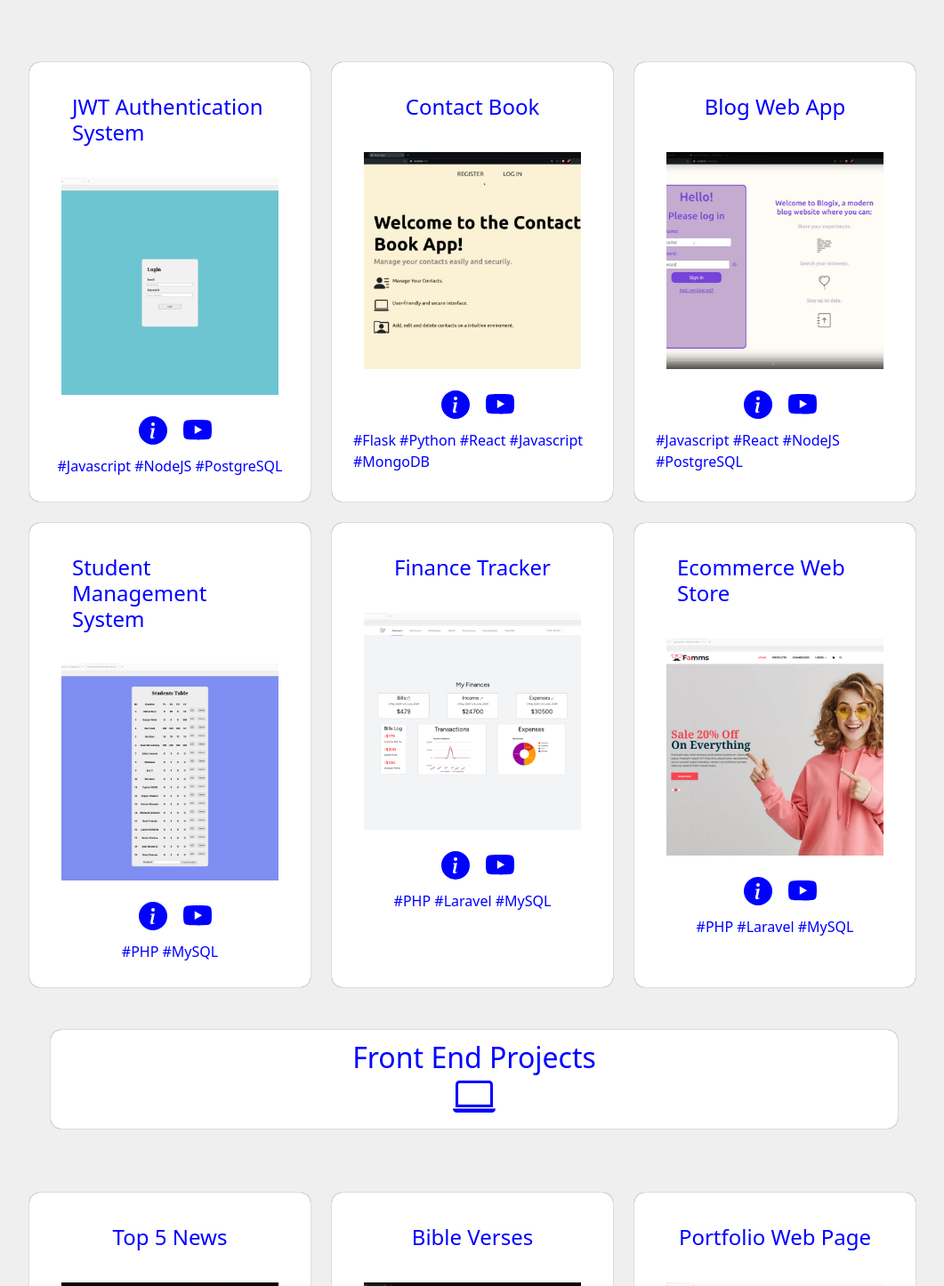
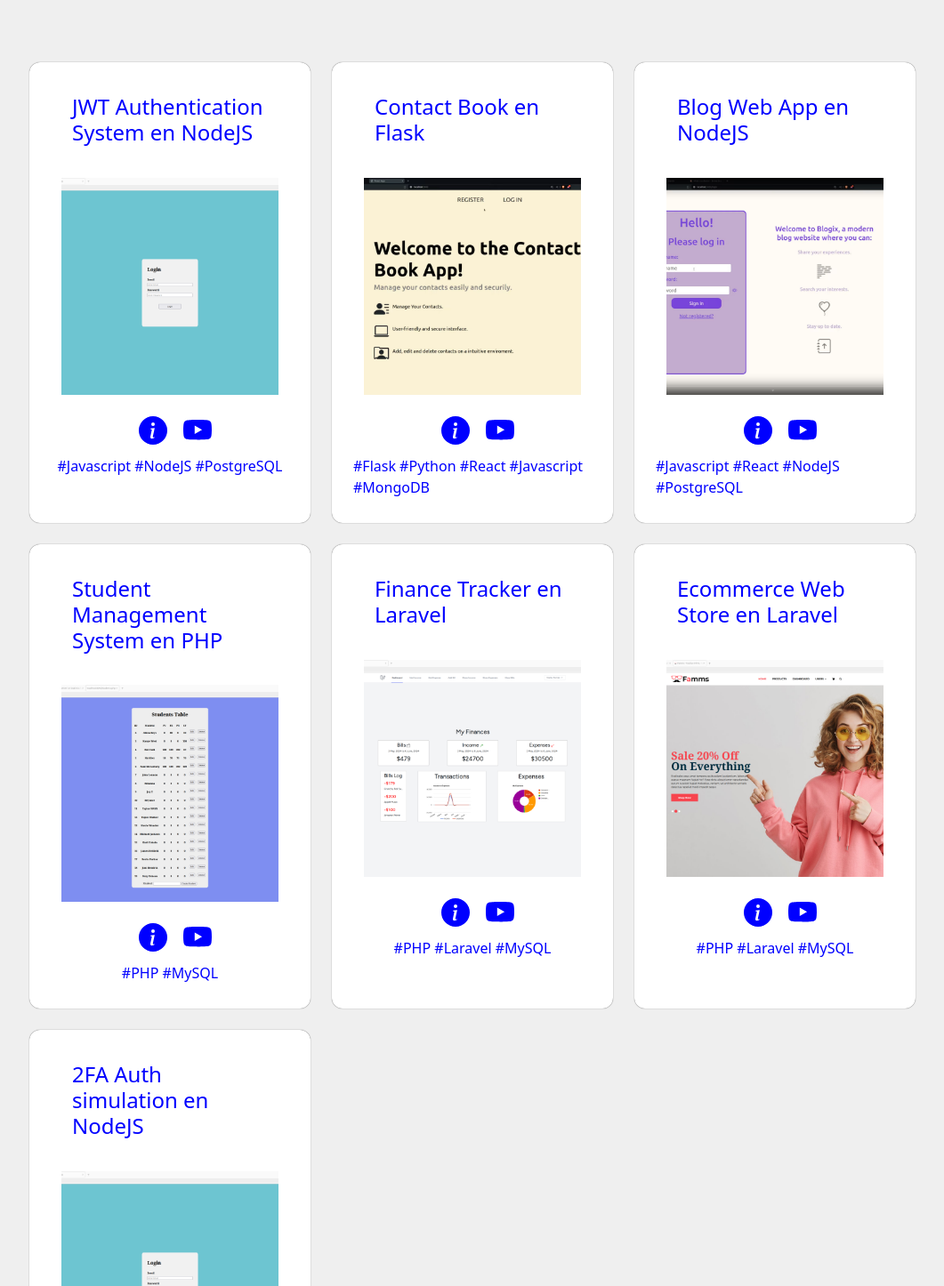
Before and after one commit to valium69mg/carlos_portfolio, a React (Create React App) app: page /work in a window 1280 px wide. Shown: the part 284-1730 px from the top of the page at 89% size, without its empty margins (107-1168 px from the left). Built offline with nearby package versions, Linux system fonts and the light colour scheme.

Commit message:
Add links to projects youtube videos, add more projects and improve styling

```diff
--- a/src/Projects.jsx
+++ b/src/Projects.jsx
@@ -69,52 +69,59 @@ let projects = [
         "Description": "Proyecto de Front End que usa tecnologia React,para hacer una pagina profesional, contiene informacion acerca de las acreditaciones, proyectos y medios de contacto del programador. ",
         "Tags": "#Javascript #React",
         "Img": portfolioImg,
-        "Link":"https://www.youtube.com/404",
+        "Link":"https://www.youtube.com/watch?v=ufeC2vtdsiM",
     }
 ]
 
 let projectsBack = [
     {
-        "Title": "JWT Authentication System",
+        "Title": "JWT Authentication System en NodeJS",
         "Description": "Proyecto de autenticacion (login,register,etc) usando NodeJS como backend, utilizando el modelo Model View Controller para la solucion, usando encriptacion de password y otras medidas de seguridad",
         "Tags": "#Javascript #NodeJS #PostgreSQL",
         "Img": jwtImg,
-        "Link":"https://www.youtube.com/404",
+        "Link":"https://www.youtube.com/watch?v=CZJt4mJEUc8",
     },
     {
-        "Title": "Contact Book",
+        "Title": "Contact Book en Flask",
         "Description": "Usando React como Front End y Flask como Backend, la aplicacion web consiste de un libro personal de contactos, el usuario puede registrarse, iniciar sesion y agregar/borrar contactos a su preferencia. ",
         "Tags": "#Flask #Python #React #Javascript #MongoDB",
         "Img": contactImg,
         "Link":"https://www.youtube.com/watch?v=_Puangse1Vo&t=12s",
     },
     {
-        "Title": "Blog Web App",
+        "Title": "Blog Web App en NodeJS",
         "Description": "Usando React como Front End y NodeJS como Backend, la aplicacion web permite al usuario subir publicaciones de blog con una imagen adherida, la autenticacion del usuario esta hecha por cookies. ",
         "Tags": "#Javascript #React #NodeJS #PostgreSQL",
         "Img": blogImg,
         "Link":"https://www.youtube.com/watch?v=wJyW7PtdhuI&t=2s",
     },
     {
-        "Title": "Student Management System",
+        "Title": "Student Management System en PHP",
         "Description": "Usando PHP sin frameworks, se construyo una aplicacion que usa una base de datos MySQL para gestionar las calificaciones de alumnos en un salon de clases, el maestro puede agregar/borrar alumnos y cambiar su calificacion.",
         "Tags": "#PHP #MySQL",
         "Img": studentsImg,
-        "Link":"https://www.youtube.com/404",
+        "Link":"https://www.youtube.com/watch?v=pOjp9iJUKDE",
     },
     {
-        "Title": "Finance Tracker",
+        "Title": "Finance Tracker en Laravel",
         "Description": "Usando PHP con el framwork Laravel, se implemento una solucion que permite al usuario controlar sus gastos mensualmente, agregar/eliminar cuentas,gastos e ingresos y desplegarlos en un dashboard para analisis. ",
         "Tags": "#PHP #Laravel #MySQL",
         "Img": financeImg,
-        "Link":"https://www.youtube.com/404",
+        "Link":"https://www.youtube.com/watch?v=X28UbNHOBbA",
     },
     {
-        "Title": "Ecommerce Web Store",
+        "Title": "Ecommerce Web Store en Laravel",
         "Description": "Usando PHP con el framwork Laravel, se ejecuto la solucion para hacer una aplicacion web de ecommerce, cuenta con seccion de productos, carrito y demas. El administrador cuenta con un dashboard donde puede agregar/modificar/eliminar productos ",
         "Tags": "#PHP #Laravel #MySQL",
         "Img": webstoreImg,
-        "Link":"https://www.youtube.com/404",
+        "Link":"https://www.youtube.com/watch?v=kJQp_rHdbmo",
+    },
+    {
+        "Title": "2FA Auth simulation en NodeJS",
+        "Description": "Proyecto de autenticacion (login,register,etc) 2FA usando nodeJS, consiste en un contador con un numero de 6 digitos que cambia cada cierto tiempo, y a su vez cuenta con una API para validat el token actual.",
+        "Tags": "#Javascript #NodeJS #PostgreSQL",
+        "Img": jwtImg,
+        "Link":"https://www.youtube.com/watch?v=wtxNj1DeGOE",
     },
 ]
 
@@ -255,7 +262,7 @@ function Projects() {
             <div className="projectsContainer">
                 <CertificateCategory
                     key="Udemy"
-                    category="Certifications (Udemy)"
+                    category="Certificados (Udemy)"
                     projects={certifications}
                     logo={certificateLogo}
                     />
--- a/src/styles/home.css
+++ b/src/styles/home.css
@@ -183,8 +183,8 @@
 
 @media (max-width: 1292px) {
     .frameCard img {
-        width: 144px;
-        height: 144px;
+        width: 180px;
+        height: 180px;
     }
 
     .frameCard h1 {
@@ -212,8 +212,8 @@
     }
 
     .presentationCard img {
-        width: 144px;
-        height: 144px;
+        width: 160px;
+        height: 160px;
     }
 
 
--- a/src/styles/loader.css
+++ b/src/styles/loader.css
@@ -4,7 +4,7 @@
     justify-content: center;
     width: 150px;
     height: 150px;
-    top: 15vh;
+    top: 35vh;
     position: relative;
 }
 
@@ -39,3 +39,15 @@
     87.5% {top: 0; left: 0;}
     100% {top: 0; left: 0;}
 }
+
+@media (max-width: 900px) {
+    .loader {
+        top: 20vh;
+    }
+}
+
+@media (max-width: 700px) {
+    .loader {
+        top: 10vh;
+    }
+}
```
